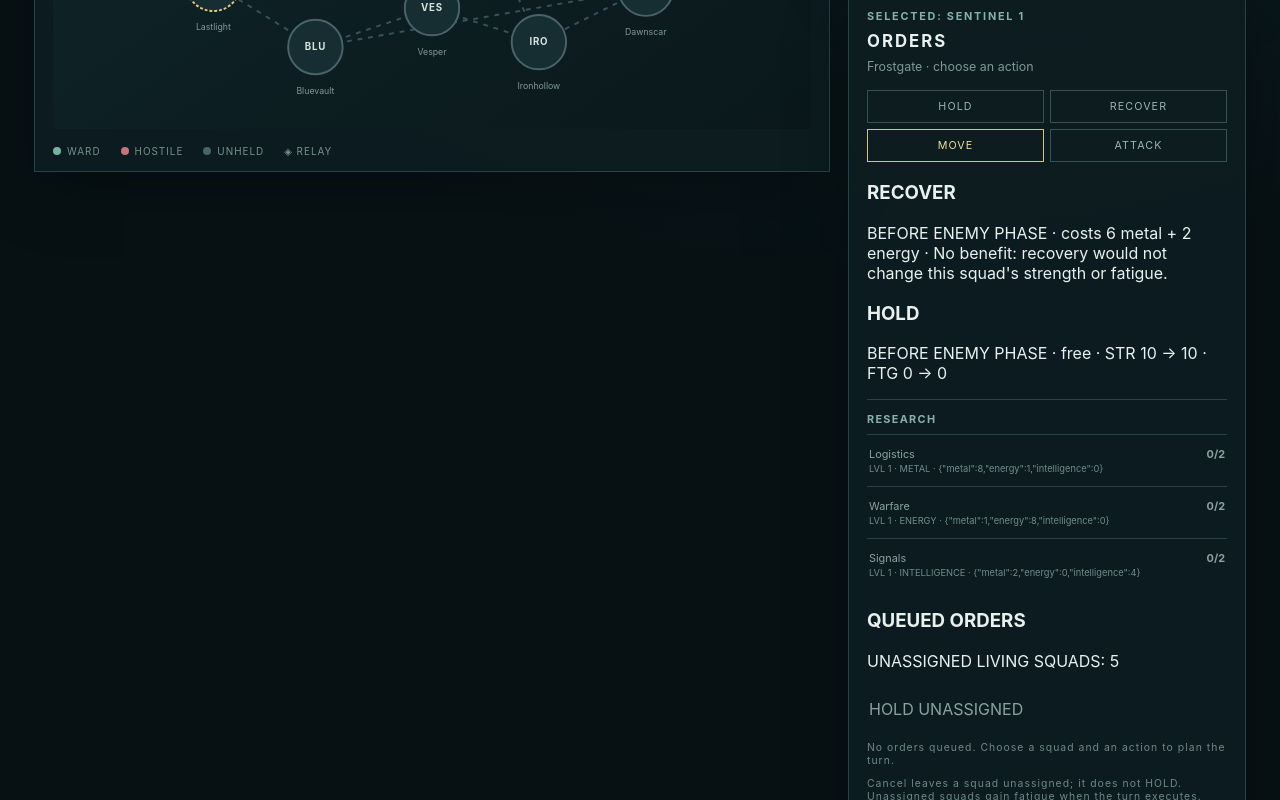
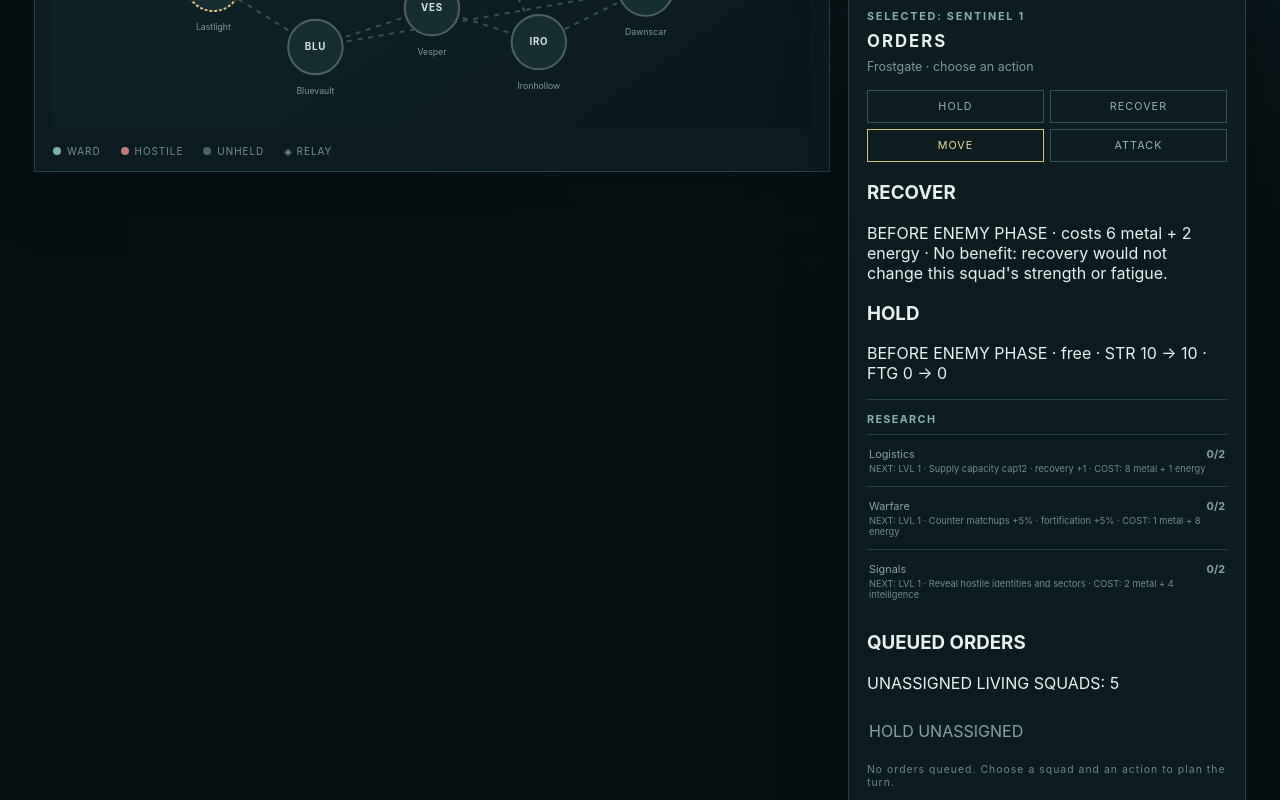
Before and after one commit to mostly-controlled/rimeward, a React (Vite) app: page / in a window 1280 px wide. Shown: the part 966-1766 px from the top of the page. Built offline with nearby package versions, Linux system fonts and the light colour scheme.

Commit message:
Improve research preview costs and effects

```diff
--- a/src/ui/App.tsx
+++ b/src/ui/App.tsx
@@ -5,7 +5,6 @@ import {
   connectedOwnedSectors,
   createNewCampaign,
   researchCost,
-  researchCurrency,
   resolveCombat,
   resolveEnemyTurn,
   resolveTurn,
@@ -35,16 +34,16 @@ const SAVE_SUCCESS = "Completed turns and research saved; queued orders are not
 const researchEffect = (branch: ResearchBranch, level: number) =>
   ({
     Logistics: [
-      "Supply capacity +2 · recovery +1",
-      "Supply capacity +4 · recovery +2",
+      "Supply capacity cap12 · recovery +1",
+      "Supply capacity cap14 · recovery +2",
     ],
     Warfare: [
-      "Counter matchups +5% power · fortification +5%",
-      "Counter matchups +10% power · fortification +10%",
+      "Counter matchups +5% · fortification +5%",
+      "Counter matchups +10% · fortification +10%",
     ],
     Signals: [
       "Reveal hostile identities and sectors",
-      "Reveal identities, sectors, and legal route intents",
+      "Reveal hostile identities, sectors, and routes",
     ],
   })[branch][Math.max(0, Math.min(level - 1, 1))];
 const pos: Record<string, [number, number]> = {
@@ -758,23 +757,25 @@ export function App({ initialGame }: { initialGame?: GameState } = {}) {
                   {(
                     ["Logistics", "Warfare", "Signals"] as ResearchBranch[]
                   ).map((branch) => (
-                    <button
-                      disabled={
-                        game.terminal !== "active" ||
-                        game.researchLevels[branch] >= 2
-                      }
+                    (() => {
+                      const level = game.researchLevels[branch];
+                      const complete = level >= 2;
+                      const cost = complete ? null : researchCost(branch, level);
+                      const price = cost
+                        ? Object.entries(cost)
+                            .filter(([, amount]) => amount > 0)
+                            .map(([resource, amount]) => `${amount} ${resource}`)
+                            .join(" + ")
+                        : "";
+                      return <button
+                      disabled={game.terminal !== "active" || complete}
                       key={branch}
                       onClick={() => research(branch)}
                     >
-                      {branch} <b>{game.researchLevels[branch]}/2</b>
-                      <small>
-                        LVL {game.researchLevels[branch] + 1} ·{" "}
-                        {researchCurrency(branch).toUpperCase()} ·{" "}
-                        {JSON.stringify(
-                          researchCost(branch, game.researchLevels[branch]),
-                        )}
-                      </small>
-                    </button>
+                      {branch} <b>{level}/2</b>
+                      <small>{complete ? "COMPLETE" : `NEXT: LVL ${level + 1} · ${researchEffect(branch, level + 1)} · COST: ${price}`}</small>
+                    </button>;
+                    })()
                   ))}
                 </section>
                 {expectedReports.length > 0 && (
```
Also changed, not shown: 1 other file (tests, documents, lock files or other folders).
